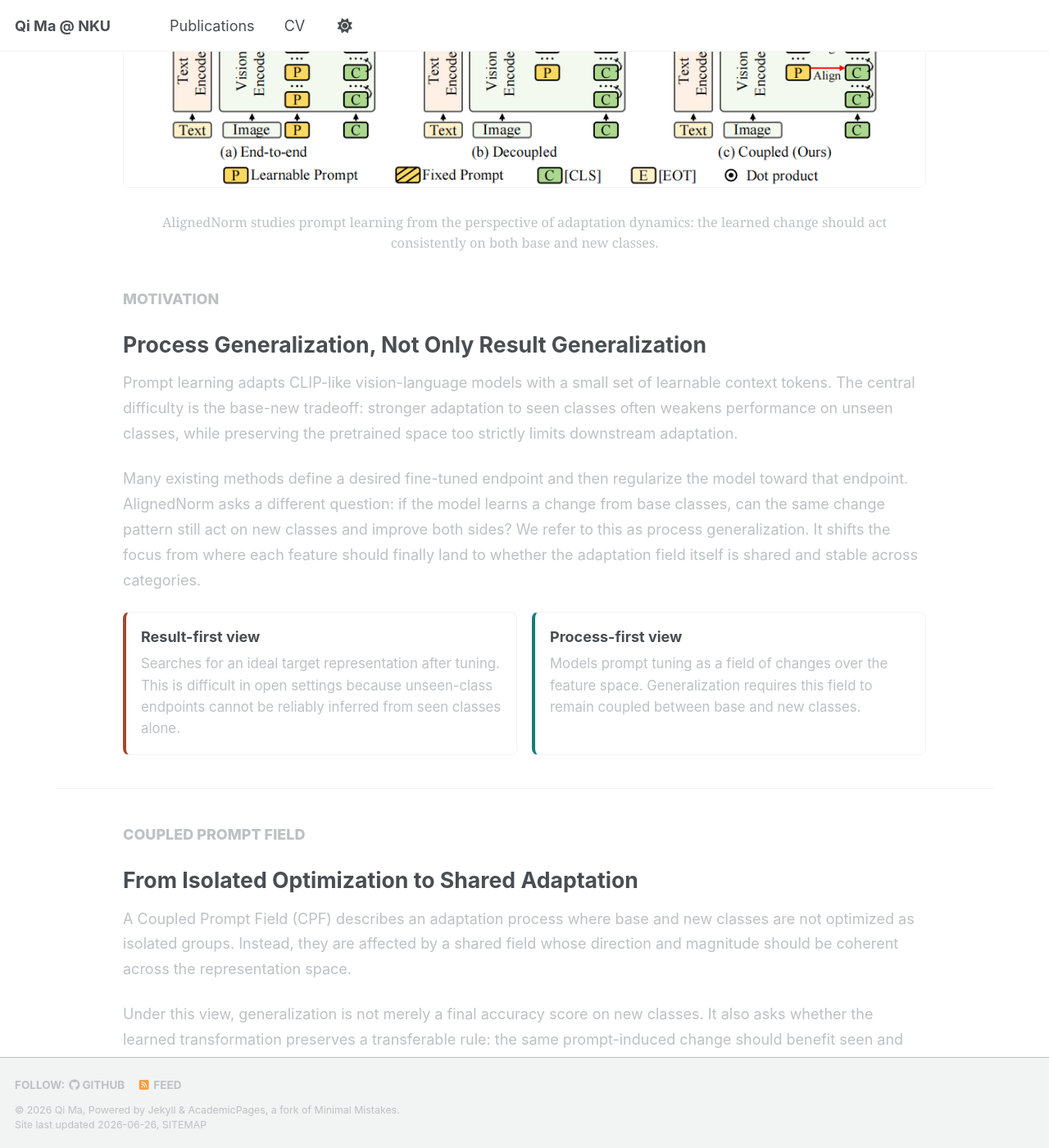
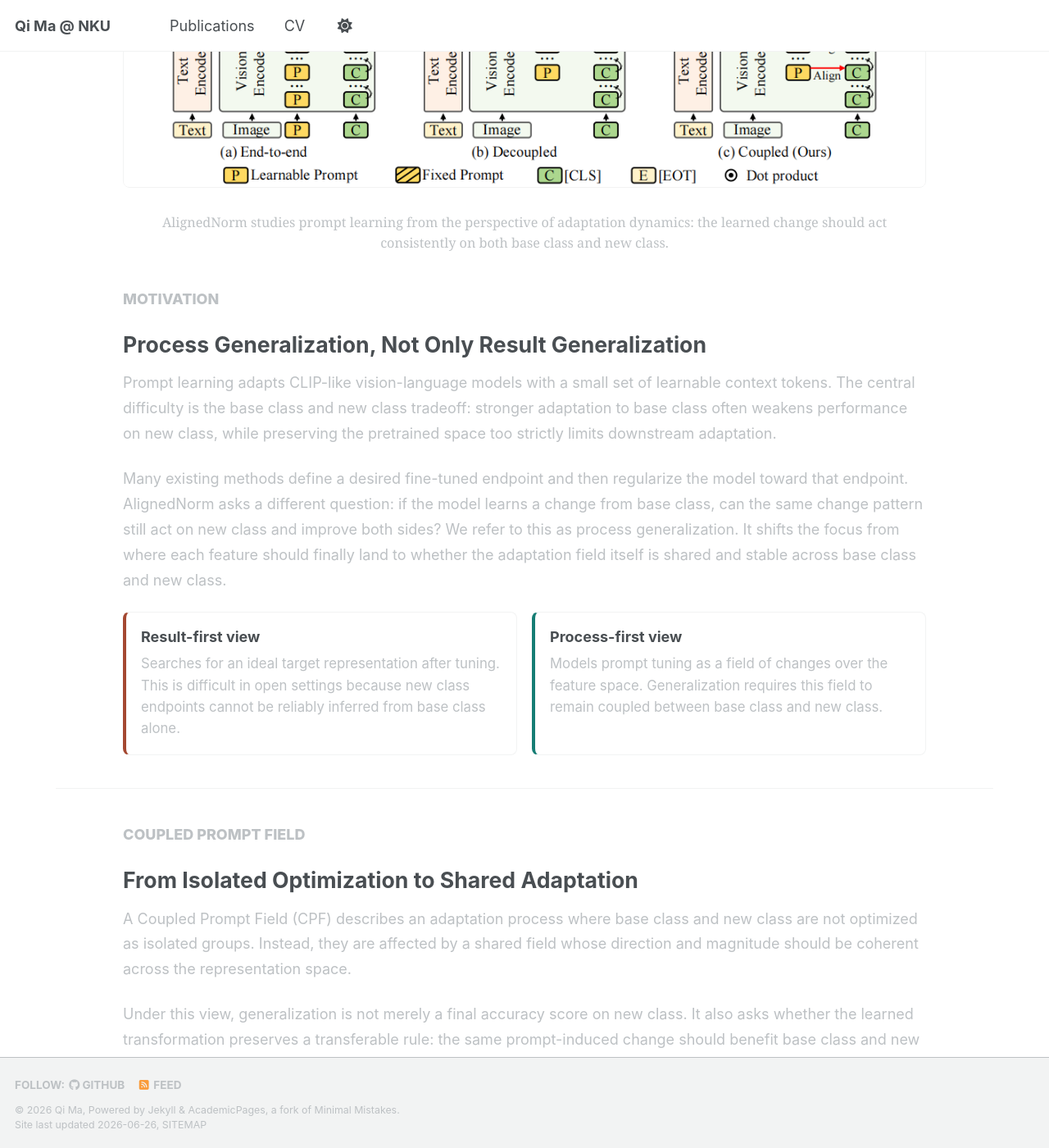
Before and after one commit to QByteM/QByteM.github.io, a Jekyll site: the page built from _pages/papers/alignednorm.html, in a window 1280 px wide and 1400 px high, scrolled down 605 px. Shown: the whole window at 82% size. Built offline with Jekyll 4.4.1, drawn with Linux system fonts in a browser that asks for light colours; a style sheet for code colours, icons or effects is not loaded; some of the changed text lies outside the part shown.

Commit message:
Standardize base and new class wording

```diff
--- a/_pages/papers/alignednorm.html
+++ b/_pages/papers/alignednorm.html
@@ -383,25 +383,25 @@ excerpt: "AlignedNorm studies process generalization in prompt learning by model
 
   <figure class="an-figure an-hero-figure">
     <img src="{{ '/_pages/papers/images/alignednorm/Arch.png' | relative_url }}" alt="Comparison of end-to-end, decoupled, and coupled prompt-learning paradigms.">
-    <figcaption>AlignedNorm studies prompt learning from the perspective of adaptation dynamics: the learned change should act consistently on both base and new classes.</figcaption>
+    <figcaption>AlignedNorm studies prompt learning from the perspective of adaptation dynamics: the learned change should act consistently on both base class and new class.</figcaption>
   </figure>
 
   <section class="an-section">
     <div class="an-prose">
       <p class="an-kicker">Motivation</p>
       <h2>Process Generalization, Not Only Result Generalization</h2>
-      <p>Prompt learning adapts CLIP-like vision-language models with a small set of learnable context tokens. The central difficulty is the base-new tradeoff: stronger adaptation to seen classes often weakens performance on unseen classes, while preserving the pretrained space too strictly limits downstream adaptation.</p>
-      <p>Many existing methods define a desired fine-tuned endpoint and then regularize the model toward that endpoint. AlignedNorm asks a different question: if the model learns a change from base classes, can the same change pattern still act on new classes and improve both sides? We refer to this as process generalization. It shifts the focus from where each feature should finally land to whether the adaptation field itself is shared and stable across categories.</p>
+      <p>Prompt learning adapts CLIP-like vision-language models with a small set of learnable context tokens. The central difficulty is the base class and new class tradeoff: stronger adaptation to base class often weakens performance on new class, while preserving the pretrained space too strictly limits downstream adaptation.</p>
+      <p>Many existing methods define a desired fine-tuned endpoint and then regularize the model toward that endpoint. AlignedNorm asks a different question: if the model learns a change from base class, can the same change pattern still act on new class and improve both sides? We refer to this as process generalization. It shifts the focus from where each feature should finally land to whether the adaptation field itself is shared and stable across base class and new class.</p>
     </div>
 
     <div class="an-comparison">
       <article class="an-comparison-item">
         <h3>Result-first view</h3>
-        <p>Searches for an ideal target representation after tuning. This is difficult in open settings because unseen-class endpoints cannot be reliably inferred from seen classes alone.</p>
+        <p>Searches for an ideal target representation after tuning. This is difficult in open settings because new class endpoints cannot be reliably inferred from base class alone.</p>
       </article>
       <article class="an-comparison-item">
         <h3>Process-first view</h3>
-        <p>Models prompt tuning as a field of changes over the feature space. Generalization requires this field to remain coupled between base and new classes.</p>
+        <p>Models prompt tuning as a field of changes over the feature space. Generalization requires this field to remain coupled between base class and new class.</p>
       </article>
     </div>
   </section>
@@ -410,12 +410,12 @@ excerpt: "AlignedNorm studies process generalization in prompt learning by model
     <div class="an-prose">
       <p class="an-kicker">Coupled Prompt Field</p>
       <h2>From Isolated Optimization to Shared Adaptation</h2>
-      <p>A Coupled Prompt Field (CPF) describes an adaptation process where base and new classes are not optimized as isolated groups. Instead, they are affected by a shared field whose direction and magnitude should be coherent across the representation space.</p>
-      <p>Under this view, generalization is not merely a final accuracy score on new classes. It also asks whether the learned transformation preserves a transferable rule: the same prompt-induced change should benefit seen and unseen categories without requiring category identity at inference time.</p>
+      <p>A Coupled Prompt Field (CPF) describes an adaptation process where base class and new class are not optimized as isolated groups. Instead, they are affected by a shared field whose direction and magnitude should be coherent across the representation space.</p>
+      <p>Under this view, generalization is not merely a final accuracy score on new class. It also asks whether the learned transformation preserves a transferable rule: the same prompt-induced change should benefit base class and new class without requiring class identity at inference time.</p>
     </div>
     <figure class="an-figure">
       <img src="{{ '/_pages/papers/images/alignednorm/field.png' | relative_url }}" alt="Illustration of isolated optimization and the coupled prompt field.">
-      <figcaption>Isolated optimization searches for separate targets, while a coupled prompt field asks whether base and new classes can share the same adaptation rule.</figcaption>
+      <figcaption>Isolated optimization searches for separate targets, while a coupled prompt field asks whether base class and new class can share the same adaptation rule.</figcaption>
     </figure>
   </section>
 
@@ -449,17 +449,17 @@ excerpt: "AlignedNorm studies process generalization in prompt learning by model
     <div class="an-prose">
       <p class="an-kicker">Results</p>
       <h2>Unified Inference Without Decoupled Test-Time Assumptions</h2>
-      <p>AlignedNorm is evaluated across base-to-new generalization, cross-dataset transfer, and robustness on ImageNet variants. In base-to-new generalization, it uses one unified inference rule for all samples, avoiding the test-time assumption that the model already knows whether an input belongs to a base or new class.</p>
-      <p>The results show that AlignedNorm improves new-class generalization while preserving base-class adaptation, and that its benefits extend beyond the base-to-new setting to transfer and robustness scenarios.</p>
+      <p>AlignedNorm is evaluated across base class to new class generalization, cross-dataset transfer, and robustness on ImageNet variants. In base class to new class generalization, it uses one unified inference rule for all samples, avoiding the test-time assumption that the model already knows whether an input belongs to base class or new class.</p>
+      <p>The results show that AlignedNorm improves new class generalization while preserving base class adaptation, and that its benefits extend beyond the base class to new class setting to transfer and robustness scenarios.</p>
     </div>
 
     <figure class="an-figure an-table-figure">
-      <img src="{{ '/_pages/papers/images/alignednorm/Tab1.png' | relative_url }}" alt="Base-to-new generalization table across 11 datasets.">
-      <figcaption>Base-to-new generalization under unified inference.</figcaption>
+      <img src="{{ '/_pages/papers/images/alignednorm/Tab1.png' | relative_url }}" alt="Base class to new class generalization table across 11 datasets.">
+      <figcaption>Base class to new class generalization under unified inference.</figcaption>
     </figure>
 
     <figure class="an-figure an-table-figure">
-      <img src="{{ '/_pages/papers/images/alignednorm/UTBalance.png' | relative_url }}" alt="Uniformity and tolerance analysis on base and new classes.">
+      <img src="{{ '/_pages/papers/images/alignednorm/UTBalance.png' | relative_url }}" alt="Uniformity and tolerance analysis on base class and new class.">
       <figcaption>Uniformity and tolerance analysis shows that AlignedNorm better balances global distribution uniformity and within-class aggregation.</figcaption>
     </figure>
 
@@ -479,7 +479,7 @@ excerpt: "AlignedNorm studies process generalization in prompt learning by model
     <div class="an-prose">
       <p class="an-kicker">Takeaway</p>
       <h2>Reliable Generalization Comes From Transferable Change</h2>
-      <p>AlignedNorm is not only a regularization loss for improving benchmark numbers. It reframes prompt learning as the construction of a coupled adaptation field and shows that norm control is a simple, effective way to stabilize this field. The broader message is that reliable result generalization should be supported by a change pattern that remains valid for unseen categories and transfer settings.</p>
+      <p>AlignedNorm is not only a regularization loss for improving benchmark numbers. It reframes prompt learning as the construction of a coupled adaptation field and shows that norm control is a simple, effective way to stabilize this field. The broader message is that reliable result generalization should be supported by a change pattern that remains valid for new class and transfer settings.</p>
     </div>
   </section>
 
```
